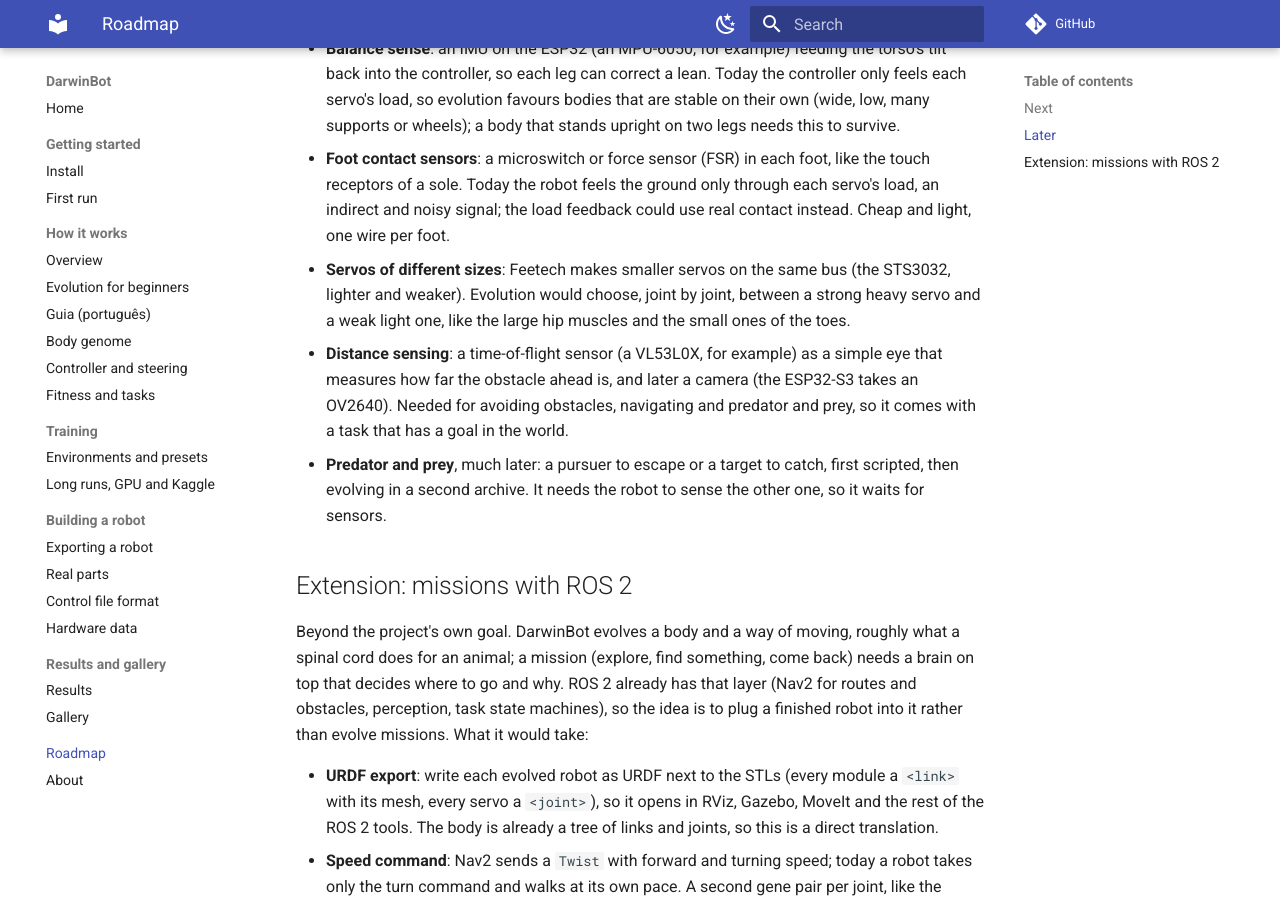
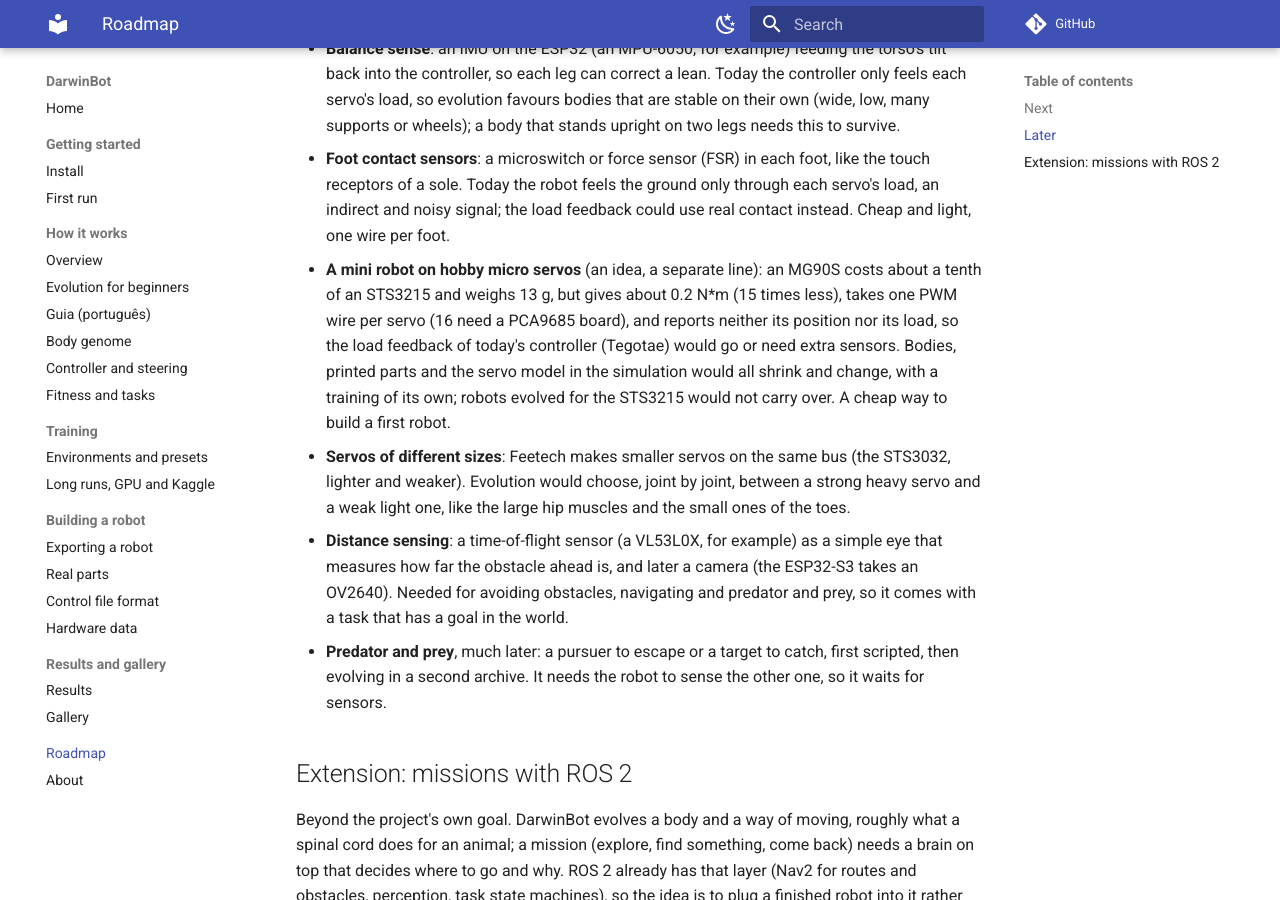
Before and after one commit to mpena2099/darwinbot, an MkDocs documentation site: the page built from docs/roadmap.md, in a window 1280 px wide and 900 px high, scrolled down 4712 px. Built offline with MkDocs 1.6.1 and Material for MkDocs 9.7.7, drawn with Linux system fonts in a browser that asks for light colours; comment, search, counter and statistics services are not loaded.

Commit message:
Roadmap: a mini robot on hobby micro servos

```diff
--- a/docs/roadmap.md
+++ b/docs/roadmap.md
@@ -211,6 +211,14 @@
   like the touch receptors of a sole. Today the robot feels the ground only
   through each servo's load, an indirect and noisy signal; the load feedback
   could use real contact instead. Cheap and light, one wire per foot.
+- **A mini robot on hobby micro servos** (an idea, a separate line): an
+  MG90S costs about a tenth of an STS3215 and weighs 13 g, but gives about
+  0.2 N*m (15 times less), takes one PWM wire per servo (16 need a PCA9685
+  board), and reports neither its position nor its load, so the load feedback
+  of today's controller (Tegotae) would go or need extra sensors. Bodies,
+  printed parts and the servo model in the simulation would all shrink and
+  change, with a training of its own; robots evolved for the STS3215 would not
+  carry over. A cheap way to build a first robot.
 - **Servos of different sizes**: Feetech makes smaller servos on the same bus
   (the STS3032, lighter and weaker). Evolution would choose, joint by joint,
   between a strong heavy servo and a weak light one, like the large hip muscles
```
